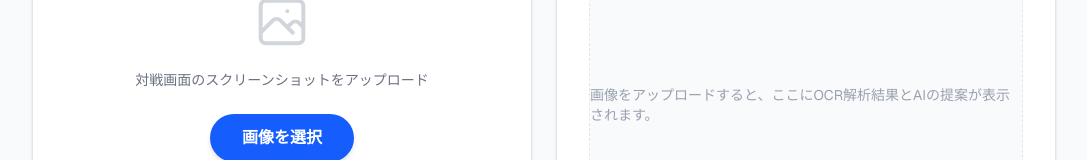
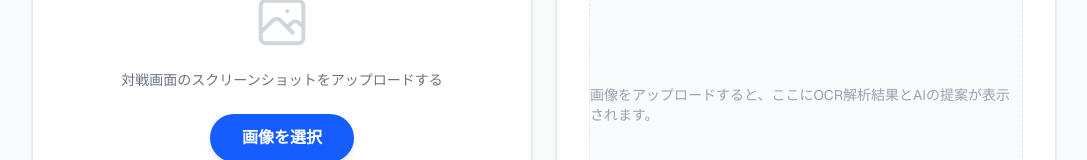
Before and after one commit to aloha-maker/Zero-Lab, a Next.js app in the folder frontend/: page / in a window 1280 px wide. Shown: the part 243-403 px from the top of the page, without its empty margins (96-1183 px from the left). Built offline with nearby package versions, Linux system fonts and the light colour scheme.

Commit message:
refactor: update home page layout and component imports

```diff
--- a/frontend/app/page.tsx
+++ b/frontend/app/page.tsx
@@ -14,7 +14,7 @@ export default function Home() {
               {/* ダミーの画像アイコン */}
               <svg className="w-16 h-16 mx-auto" fill="none" stroke="currentColor" viewBox="0 0 24 24"><path strokeLinecap="round" strokeLinejoin="round" strokeWidth="1.5" d="M4 16l4.586-4.586a2 2 0 012.828 0L16 16m-2-2l1.586-1.586a2 2 0 012.828 0L20 14m-6-6h.01M6 20h12a2 2 0 002-2V6a2 2 0 00-2-2H6a2 2 0 00-2 2v12a2 2 0 002 2z"></path></svg>
             </div>
-            <p className="text-sm text-gray-500 mb-6 font-medium">対戦画面のスクリーンショットをアップロード</p>
+            <p className="text-sm text-gray-500 mb-6 font-medium">対戦画面のスクリーンショットをアップロードする</p>
             <button className="bg-blue-600 text-white px-8 py-3 rounded-full font-bold hover:bg-blue-700 transition shadow-md">
               画像を選択
             </button>
```
